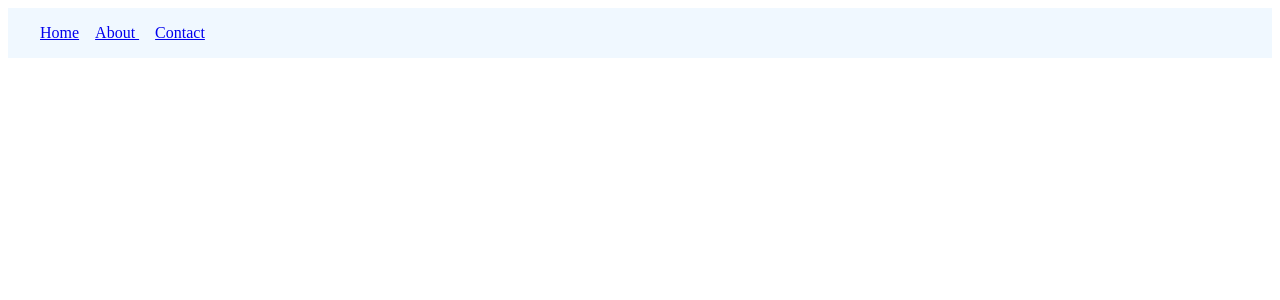
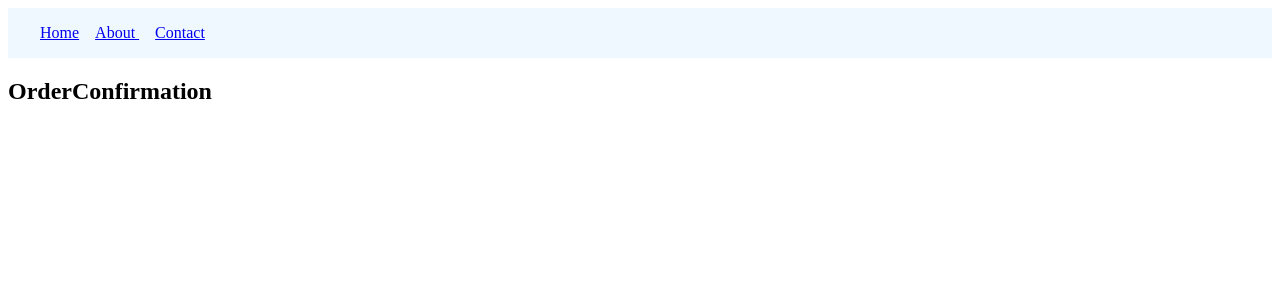
Before and after one commit to Ryuuutaaa/react-udemy, a React (Vite) app: page /order-confirmation in a window 1280 px wide. Before the commit this address had no page. Shown: the top 300 px of the page. Built offline with nearby package versions, Linux system fonts and the light colour scheme.

Commit message:
add route order-confirmation

```diff
--- a/src/App.jsx
+++ b/src/App.jsx
@@ -6,6 +6,7 @@ import Home from "./components/pages/Home";
 import About from "./components/pages/About";
 import Contact from "./components/pages/Contact";
 import Navbar from "./components/Navbar";
+import OrderConfirmation from "./components/pages/OrderConfirmation";
 
 // import PostListWithCustomHooks from "./components/PostListWithCustomHooks";
 // import PostListWithReducer from "./components/PostListWithReducer";
@@ -33,6 +34,7 @@ function App() {
           <Route path="/" element={<Home />} />
           <Route path="/about" element={<About />} />
           <Route path="/contact" element={<Contact />} />
+          <Route path="/order-confirmation" element={<OrderConfirmation />} />
         </Routes>
       </div>
     </>
--- /dev/null
+++ b/src/components/pages/OrderConfirmation.jsx
@@ -0,0 +1,9 @@
+const OrderConfirmation = () => {
+  return (
+    <div>
+      <h2>OrderConfirmation</h2>
+    </div>
+  );
+};
+
+export default OrderConfirmation;
```
